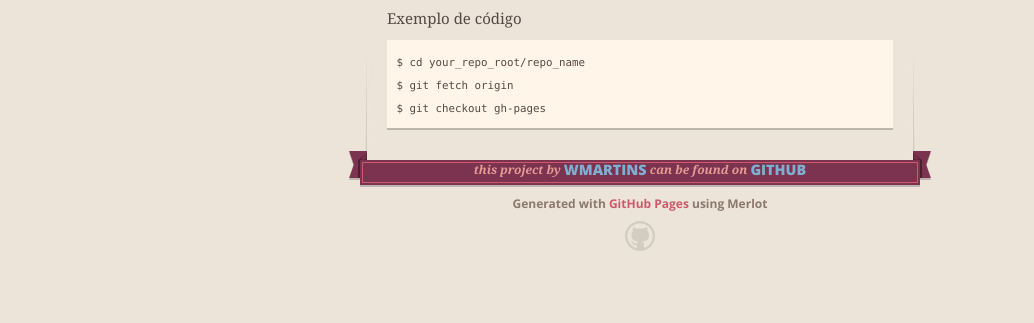
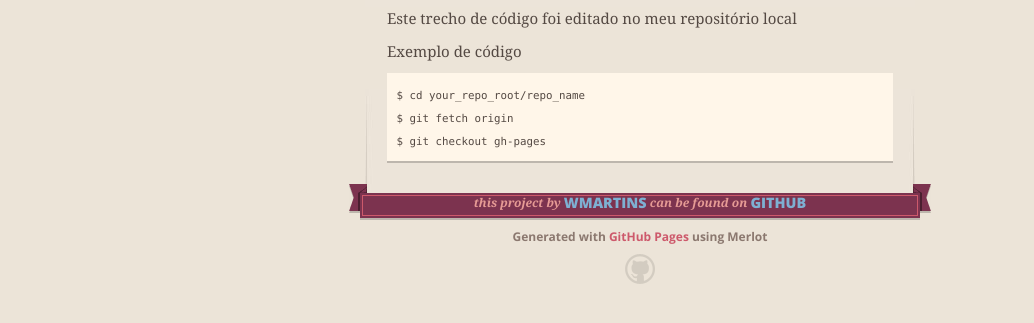
Before and after one commit to wmartins/criando-paginas-github-pages, a plain HTML site: page index.html in a window 1280 px wide. Shown: the part 375-698 px from the top of the page, without its empty margins (0-1034 px from the left). Drawn offline with nearby package versions, Linux system fonts and the light colour scheme.

Commit message:
Edição local da página

```diff
--- a/index.html
+++ b/index.html
@@ -50,6 +50,7 @@
 <a name="welcome-to-github-pages" class="anchor" href="#welcome-to-github-pages"><span class="octicon octicon-link"></span></a>Welcome to GitHub Pages.</h3>
 
 <p>Esta página foi gerada automaticamente (magicamente) pelo nosso amigo GitHubPages</p>
+<p>Este trecho de código foi editado no meu repositório local</p>
 
 <p>Exemplo de código</p>
 
```
